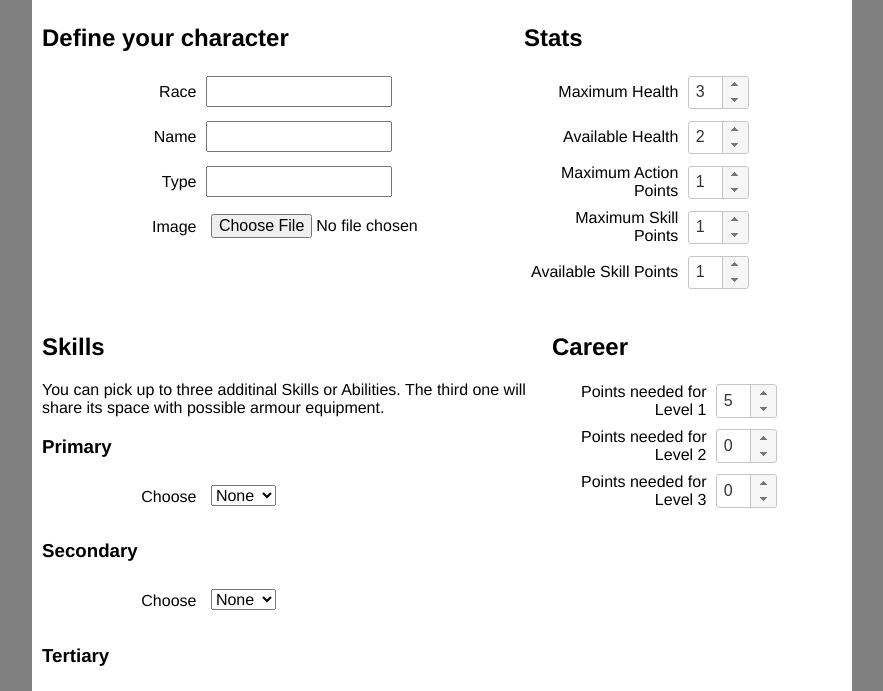
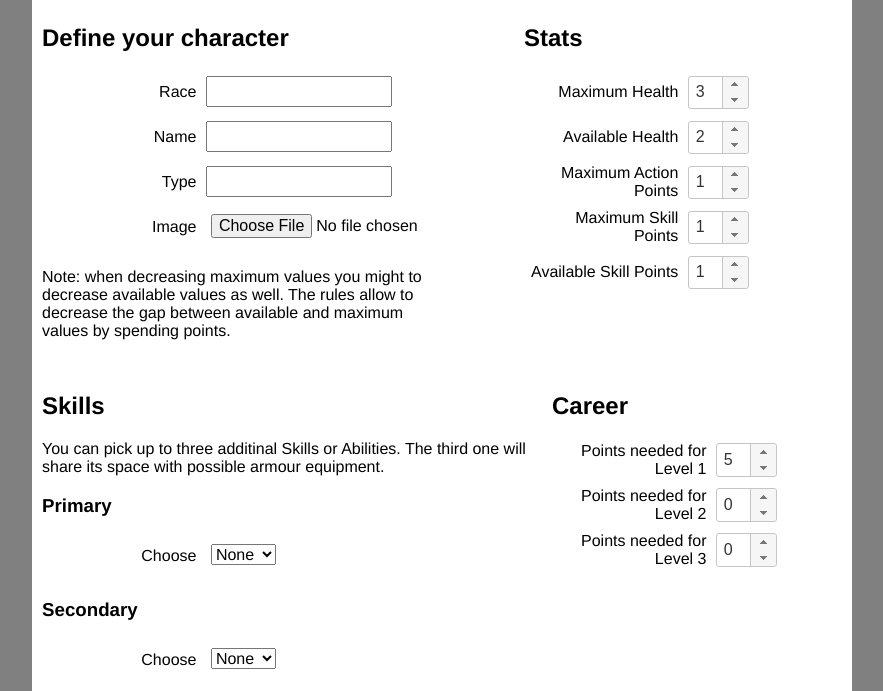
Before and after one commit to mkernel/CoreSpaceCharacterGenerator, a plain HTML site: page index.html in a window 1280 px wide. Shown: the part 61-752 px from the top of the page, without its empty margins (198-1081 px from the left). Drawn offline with nearby package versions, Linux system fonts and the light colour scheme.

Commit message:
added a note on decreasing maximum values

```diff
--- a/index.html
+++ b/index.html
@@ -70,6 +70,10 @@
 			.setup .stats {
 				flex-basis: auto;
 				flex-grow: 1;
+			}
+
+			.setup .character p {
+				max-width: 400px;
 			}
 
 			.setup .career {
@@ -268,6 +272,7 @@
 					<div class="item">
 						<span class="label">Image</span> <input type="file" class="text" id="character_image" /> <button id="remove_image" value="Remove">Remove</button>
 					</div>
+					<p>Note: when decreasing maximum values you might to decrease available values as well. The rules allow to decrease the gap between available and maximum values by spending points.</p>
 				</div>
 				<div class="stats">
 					<h2>Stats</h2>
```
